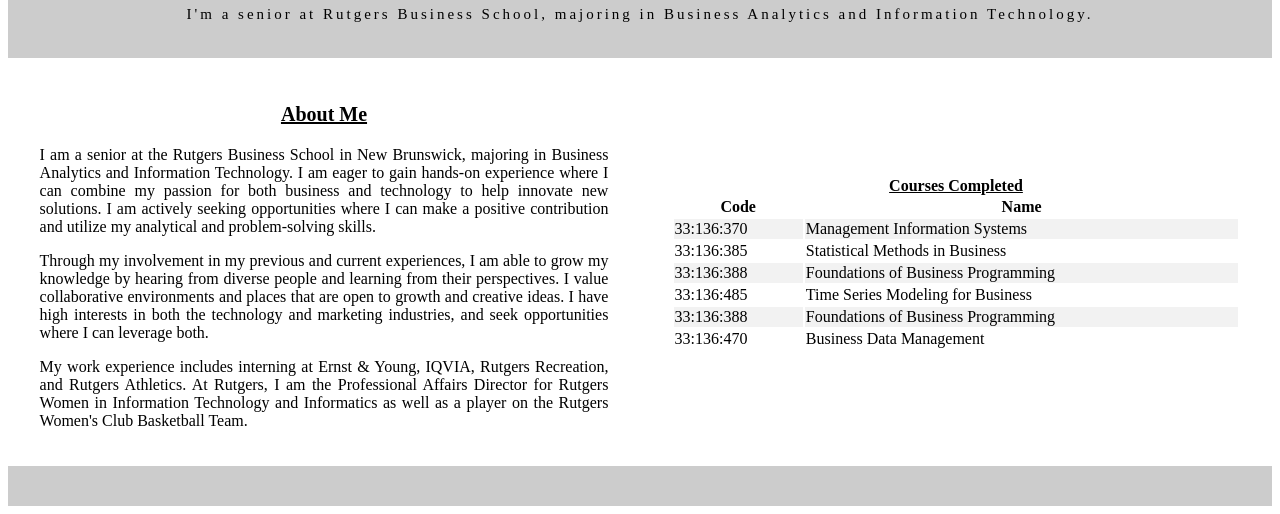
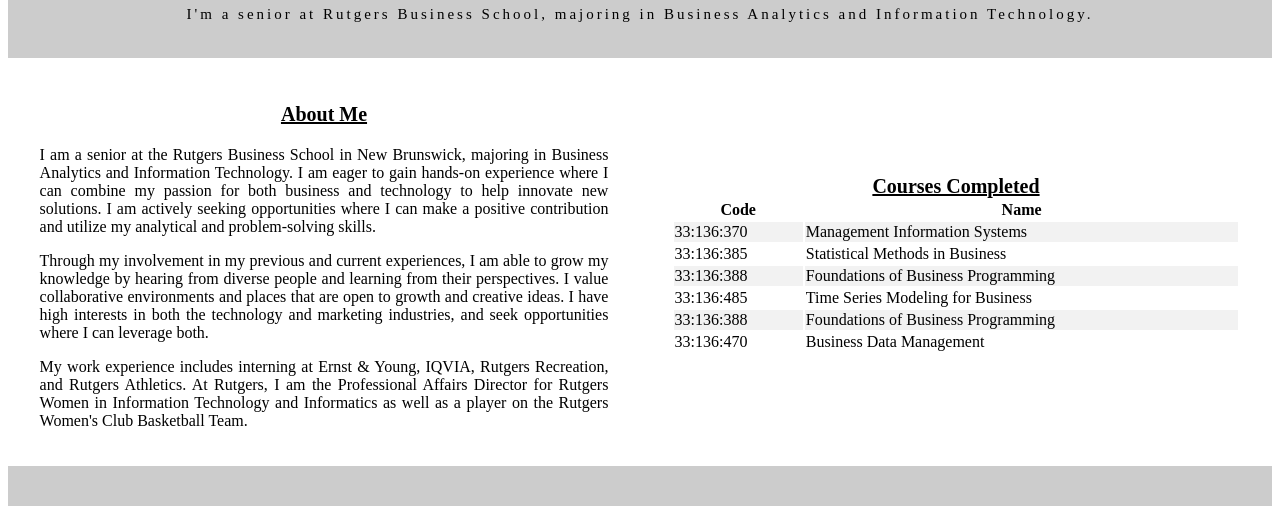
Before and after one commit to alau123/alau123.github.io, a plain HTML site: page index.html in a window 1280 px wide. Shown: the part 338-852 px from the top of the page. Drawn offline with Linux system fonts and the light colour scheme.

Commit message:
Update index.html

```diff
--- a/index.html
+++ b/index.html
@@ -46,7 +46,7 @@
       </div>
       <div id="courses">
         <table>
-        <caption><strong><u>Courses Completed</u></strong></caption>
+        <caption style="font-size: 20px;"><strong><u>Courses Completed</u></strong></caption>
         <thead>
           <tr>
             <th>Code</th>
```
